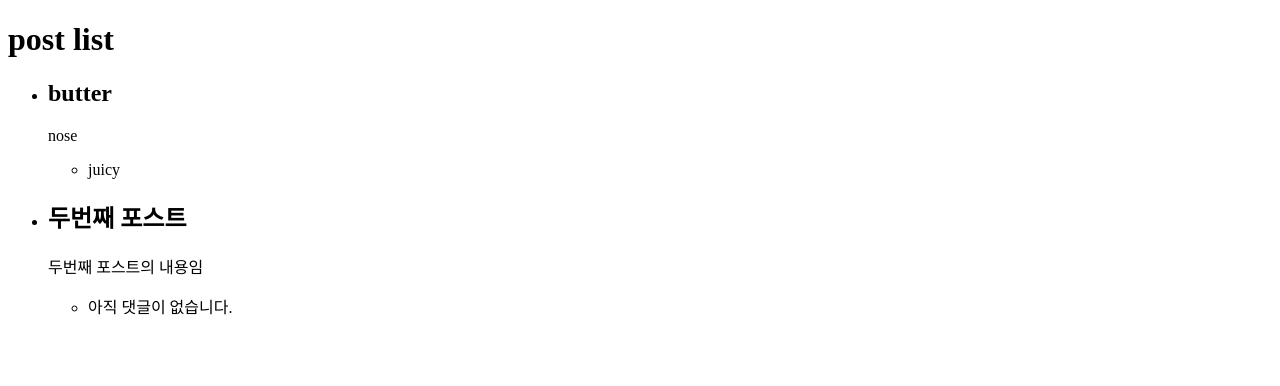
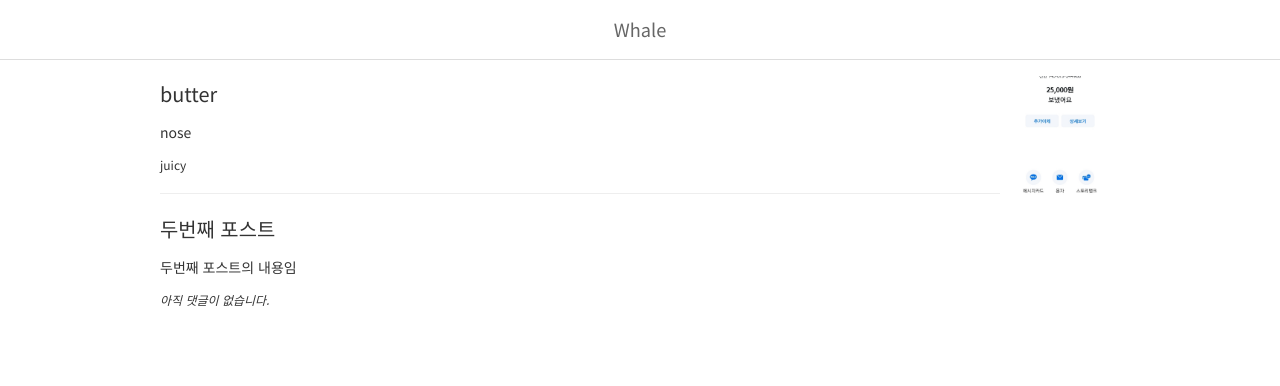
Before and after one commit to daniel4191/new, a Django app: page /posts/ in a window 1280 px wide. Shown: the top 386 px of the page. Run offline with Django 4.2, Linux system fonts and the light colour scheme; data comes from the database, SQL or seed files in the repository; both versions use the stored data as it was after the commit.

Commit message:
썸네일 추가

```diff
--- a/blog/admin.py
+++ b/blog/admin.py
@@ -4,7 +4,7 @@ from blog.models import Post, Comment
 # Register your models here.
 @admin.register(Post)
 class PostAdmin(admin.ModelAdmin):
-    pass
+    list_display = ["title", "thumbnail"]
 
 @admin.register(Comment)
 class CommentAdmin(admin.ModelAdmin):
--- a/blog/models.py
+++ b/blog/models.py
@@ -4,6 +4,11 @@ from django.db import models
 class Post(models.Model):
     title = models.CharField("글 제목", max_length=50) # 포스트제목
     content = models.TextField("글 내용")
+    # upload_to는 settings.py에 media 루트에 지정된 바로 아랫단계에 지정된 단어가 없으면, 폴더생성 후 이미지 업로드
+    thumbnail = models.ImageField("썸네일 이미지", upload_to="post", blank=True)
+
+    # 수정시간
+    updated_at = models.DateTimeField(auto_now=True)
 
     def __str__(self):
         return self.title
--- a/blog/views.py
+++ b/blog/views.py
@@ -9,3 +9,6 @@ def post_list(request):
         "posts": posts
     }
     return render(request, "post_list.html", context)
+
+def post_detail(request):
+    return render(request, "post_detail.html")
--- a/templates/index.html
+++ b/templates/index.html
@@ -9,7 +9,7 @@
 </head>
 <body>
     <div id="index">
-        <h1>Whale</h1>
+        <h1><a href="/posts/">Whale</a></h1>
         <small>Life is short i will make short</small>
     </div>
 </body>
--- a/templates/post_list.html
+++ b/templates/post_list.html
@@ -1,31 +1,41 @@
+{% load static %}
 <!DOCTYPE html>
 <html lang="ko">
 <head>
     <meta charset="UTF-8">
     <meta name="viewport" content="width=device-width, initial-scale=1.0">
     <title>post list</title>
+    <link rel="stylesheet" href="{% static 'css/style.css' %}">
 </head>
 <body>
-    <h1>post list</h1>
-    <ul>
+    <div id="navbar">
+        <span>Whale</span>
+    </div>
+    <div id="post-list">
+        <ul class="posts">
             {% for post in posts %}
-        <li>
+            <li class="post">
                 <h2>{{post.title}} </h2>
                 <p>{{post.content}} </p>
                 {% comment %} 1:N관계에서 1->N으로 연결되어있는 모든 것을 표시 {% endcomment %}
                 {% comment %} <div>{{post.comment_set.all}} </div> {% endcomment %}
                 {% comment %} ul을 해줘야 명확한 구역 구분이 가능하다 {% endcomment %}
-            <ul>
+                <ul class="comments">
                     {% for comment in post.comment_set.all %}
-                    <li>{{comment.content}} </li>
+                        <li class="comments">{{comment.content}} </li>
                     {% empty %}
-                    <li>아직 댓글이 없습니다.</li>
+                        <li class="comment-empty">아직 댓글이 없습니다.</li>
                     {% endfor %}
                 </ul>
+                {% if post.thumbnail %}
+                    <img src="{{ post.thumbnail.url }} " alt="">
+                {% else %}
 
+                {% endif %}
             </li>
         {% endfor %}
         </ul>
 
+    </div>
 </body>
 </html>
--- a/whale/settings.py
+++ b/whale/settings.py
@@ -121,8 +121,10 @@ USE_TZ = True
 # https://docs.djangoproject.com/en/4.2/howto/static-files/
 
 STATIC_URL = 'static/'
+STATICFILES_DIRS = [BASE_DIR / "static"]
 
-STATICFILES_DIRS = [BASE_DIR / "static"]
+MEDIA_URL = "media/"
+MEDIA_ROOT = BASE_DIR / "media"
 
 # Default primary key field type
 # https://docs.djangoproject.com/en/4.2/ref/settings/#default-auto-field
--- a/whale/urls.py
+++ b/whale/urls.py
@@ -19,8 +19,21 @@ from django.urls import path
 from whale.views import index
 from blog.views import post_list
 
+# 아래 2줄은 media 파일을 보기위한 링크를 추가해 주기 위하여 중요하다.
+# 사실상 메인프로젝트의 settings.py에 설정된 것을 가져오는 것
+from django.conf import settings
+from django.conf.urls.static import static
+
 urlpatterns = [
     path('admin/', admin.site.urls),
     path("", index),
     path("posts/", post_list)
 ]
+
+# media를 추가 하기 위한 세팅
+urlpatterns += static(
+    # url의 접두어가 media_url일때는 정적 파일을 돌려준다.
+    prefix=settings.MEDIA_URL,
+    # 돌려줄디렉토리는 MEDIA_ROOT를 기준으로 해준다는 것
+    document_root= settings.MEDIA_ROOT
+)
```
Also changed, not shown: blog/migrations/0005_post_tumbnail_post_updated_at_alter_comment_content_and_more.py (added), blog/migrations/0006_rename_tumbnail_post_thumbnail.py (added), db.sqlite3, media/post/스크린샷_2025-06-01_오후_8.24.51.png (added), media/post/스크린샷_2025-06-01_오후_8.24.51_izEutVb.png (added), media/post/이체증.jpeg (added). Lines whose indentation alone changed are shown as unchanged.
